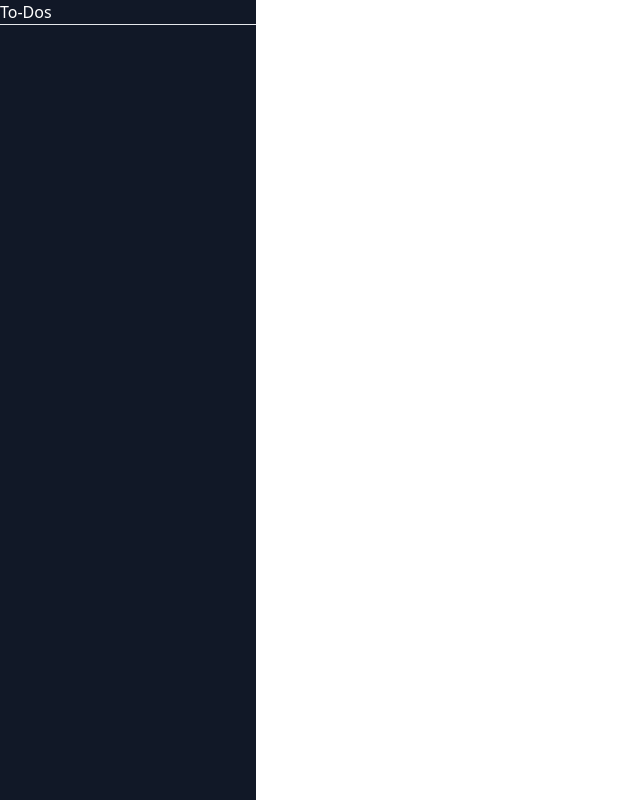
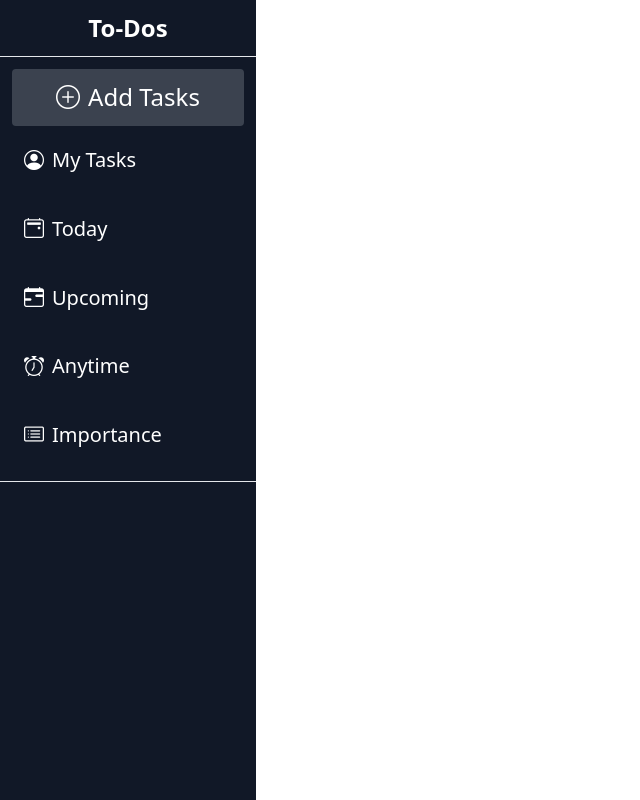
Before and after one commit to supreMe7492/To-Dos, a website built with webpack: page src/template.html in a window 1280 px wide. Shown: the whole page, without its empty margins (0-640 px from the left). Built offline with nearby package versions, Linux system fonts and the light colour scheme.

Commit message:
added menu items

```diff
--- a/src/template.html
+++ b/src/template.html
@@ -10,9 +10,39 @@
 </head>
 <body>
   <aside id="aside" class="w-1/5 bg-gray-900 h-full text-white" >
-    <div>
+    <div class="flex  justify-center items-center h-14 font-extrabold text-2xl">
         <h1>To-Dos</h1>
     </div>
+    <hr>
+   <div id="tasks" class="grid grid-rows-6 h-1/2 gap-3 my-3">
+
+    <div id="addTasks menus" class="flex items-center justify-center gap-2 rounded cursor-pointer  mx-3 bg-slate-200 bg-opacity-20">
+        <i class="bi bi-plus-circle text-2xl"></i>
+        <span class="text-2xl font-thin">Add Tasks</span>
+
+    </div>
+    <div id="myTasks menus" class="flex items-center h-4/5 rounded  gap-2 mx-3 px-3">
+        <i class="bi bi-person-circle text-xl"></i>
+        <span class="text-xl  font-thin">My Tasks</span>
+    </div>
+    <div id="today menus" class="flex items-center h-4/5 rounded  gap-2 mx-3 px-3">
+        <i class="bi bi-calendar2-event text-xl"></i>
+        <span class="text-xl font-thin">Today</span>
+    </div>
+    <div id="upcoming menus" class="flex items-center h-4/5 rounded  gap-2 mx-3 px-3">
+        <i class="bi bi-calendar-range text-xl"></i>
+        <span class="text-xl font-thin">Upcoming</span>
+    </div>
+    <div id="anytime menus" class="flex items-center h-4/5 rounded  gap-2 mx-3 px-3">
+        <i class="bi bi-alarm text-xl"></i>
+        <span class="text-xl font-thin">Anytime</span>
+    </div>
+    <div id="priority menus" class="flex items-center h-4/5 rounded  gap-2 mx-3 px-3">
+        <i class="bi bi-card-list text-xl"></i>
+        <span class="text-xl font-thin">Importance</span>
+    </div>
+
+   </div>
     <hr>
   </aside>
 
```
